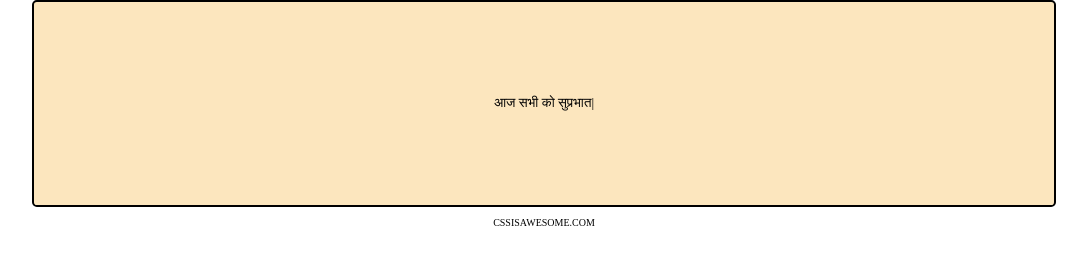
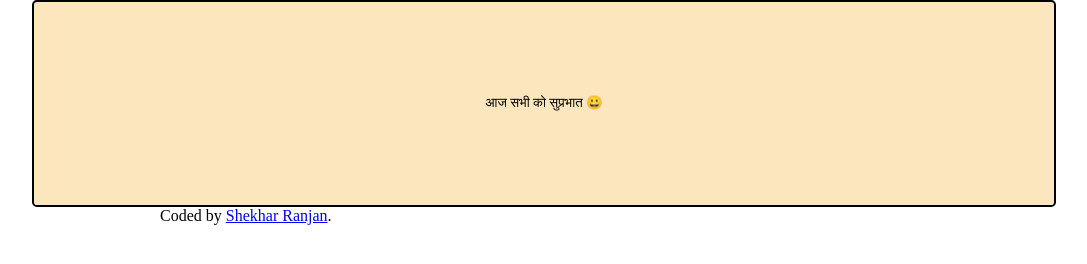
Before and after one commit to shekhar10feb/Good-Morning, a plain HTML site: page index.html in a window 1280 px wide. Shown: the whole page, without its empty margins (96-1183 px from the left). Drawn offline with Linux system fonts and the light colour scheme.

Commit message:
Update index.html

```diff
--- a/index.html
+++ b/index.html
@@ -8,13 +8,16 @@
     <link rel="stylesheet" href="style.css" />
   </head>
   <body>
-    <div class="parent">
-      <div class="child">
-        <p id="paragraph1">आज सभी को सुप्रभात|</p>
+    <div class="middle">
+      <div class="parent">
+        <div class="child">
+          <p id="paragraph1">आज सभी को सुप्रभात &#128512;</p>
+        </div>
       </div>
+      <footer>
+        Coded by
+        <a href="https://twitter.com/ShekharRanjan20">Shekhar Ranjan</a>.
+      </footer>
     </div>
-    <footer>
-      <p>CSSISAWESOME.COM</p>
-    </footer>
   </body>
 </html>
```
